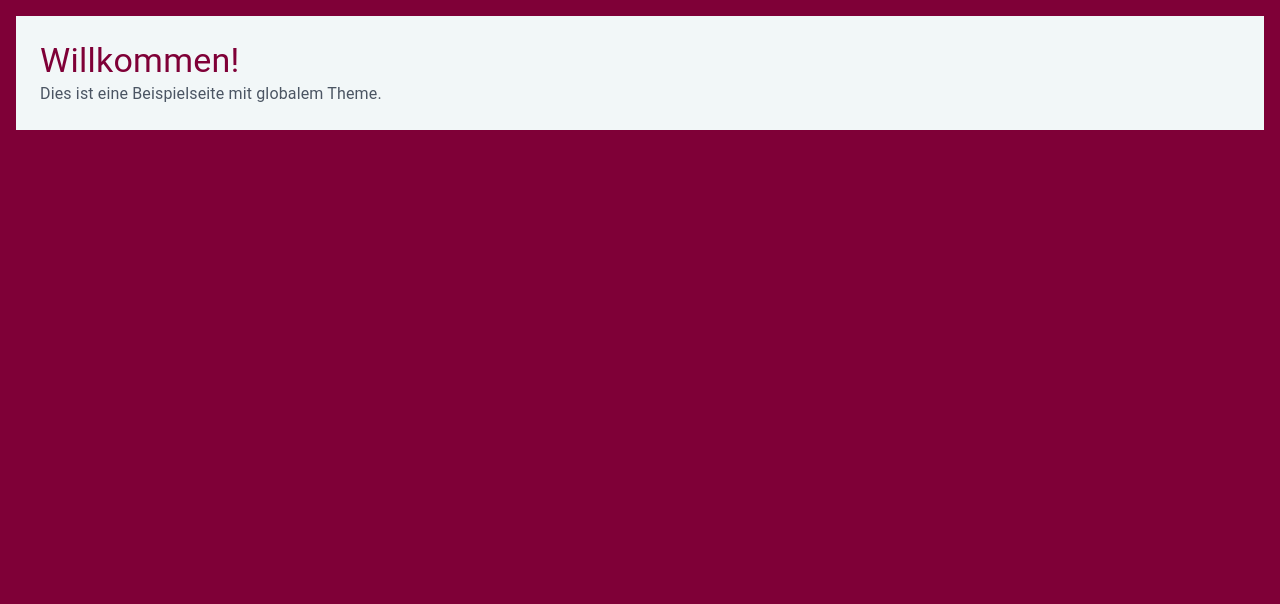
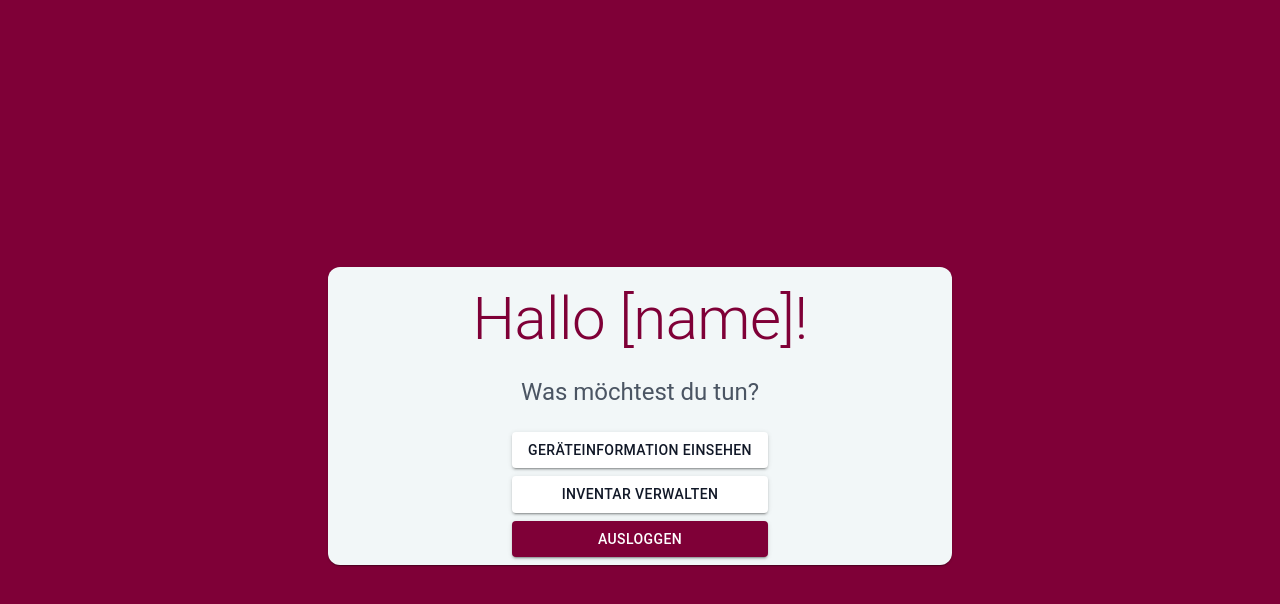
Before and after one commit to DerNikJakom/nextjs-inventory, a Next.js app: page / in a window 1280 px wide. Shown: the top 604 px of the page. Built offline with nearby package versions, Linux system fonts and the light colour scheme.

Commit message:
Refactor HomePage layout with Card component and integrate MenuButtons for improved user interaction

```diff
--- a/src/app/page.tsx
+++ b/src/app/page.tsx
@@ -1,14 +1,37 @@
-import { Box, Typography } from "@mui/material";
+import { Box, Typography, Card, CardContent, CardActions } from "@mui/material";
+import MenuButtons from "@/components/MenuButtons";
 
 export default function HomePage() {
   return (
-    <Box sx={{ bgcolor: "background.default", color: "text.primary", p: 3 }}>
-      <Typography variant="h4" color="primary">
-        Willkommen!
-      </Typography>
-      <Typography variant="body1" color="secondary">
-        Dies ist eine Beispielseite mit globalem Theme.
-      </Typography>
+    <Box
+      sx={{
+        display: "flex",
+        justifyContent: "center",
+        alignItems: "center",
+        height: "100vh",
+      }}
+    >
+      <Card
+        sx={{
+          borderRadius: 3,
+          justifySelf: "center",
+          backgroundColor: "background.default",
+          width: "50%",
+        }}
+      >
+        <CardContent sx={{ textAlign: "center" }}>
+          <Typography variant="h2" color="primary" gutterBottom>
+            Hallo [name]!
+          </Typography>
+          <Typography variant="h5" color="secondary">
+            Was möchtest du tun?
+          </Typography>
+        </CardContent>
+
+        <CardActions sx={{ justifyContent: "center" }}>
+          <MenuButtons />
+        </CardActions>
+      </Card>
     </Box>
   );
 }
```
